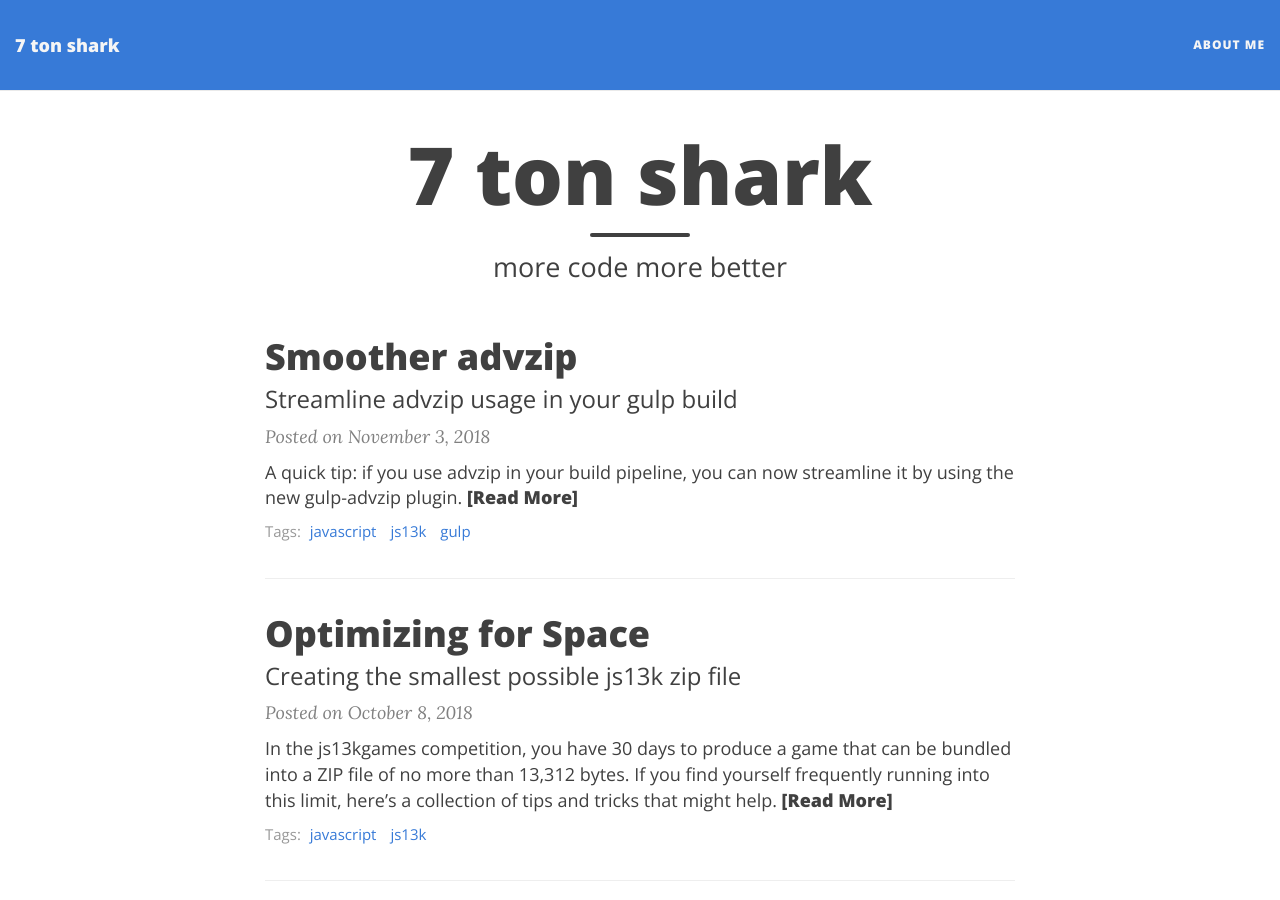
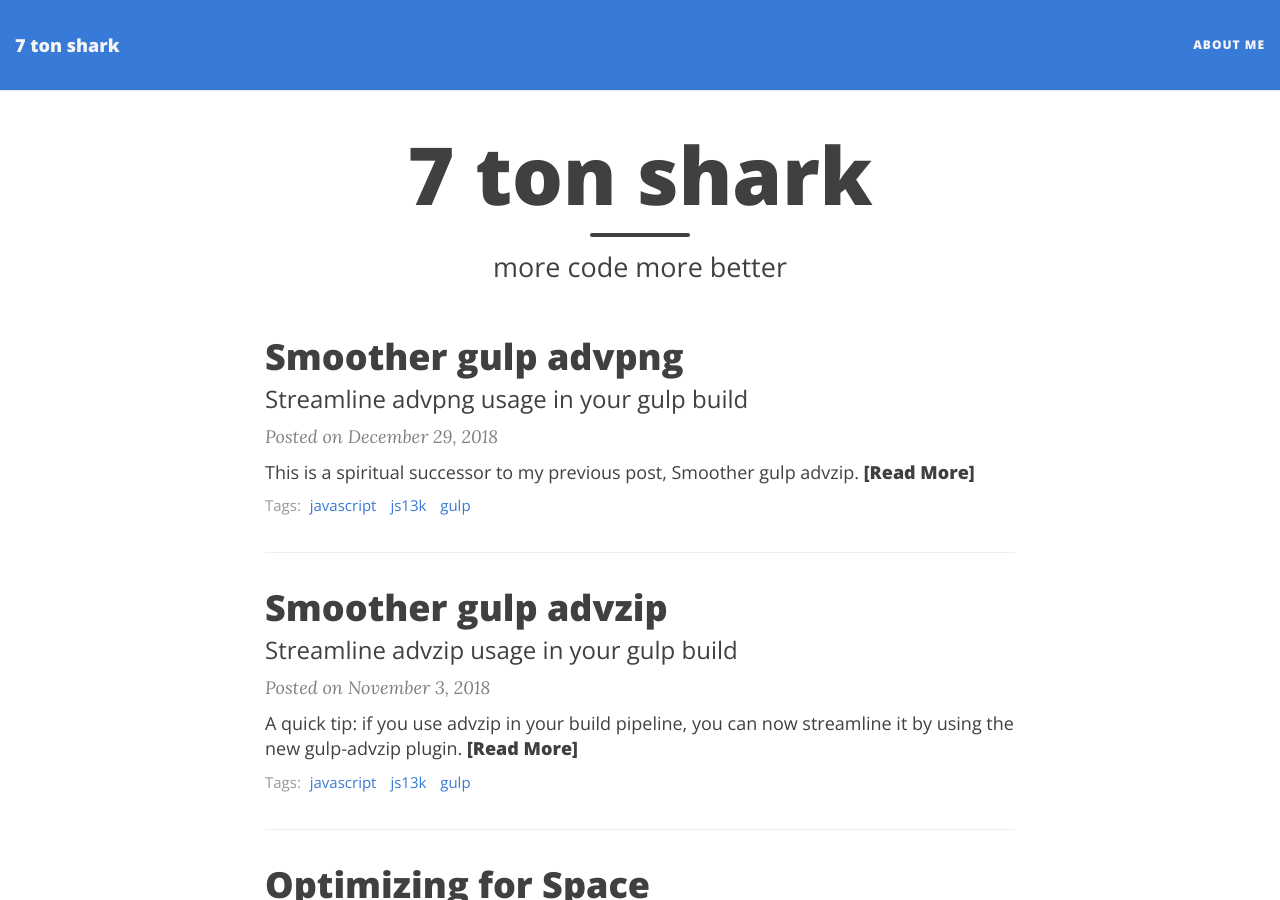
Before and after one commit to elliot-nelson/elliot-nelson.github.io, a Jekyll site: the page built from index.html, in a window 1280 px wide and 900 px high. Built offline with Jekyll 4.4.1, drawn with Linux system fonts in a browser that asks for light colours; nearby versions of some CDN libraries; the list of posts is cut into pages by our own code.

Commit message:
Smoother gulp advpng

````diff
--- a/_posts/2018-11-03-smoother-gulp-advzip.md
+++ b/_posts/2018-11-03-smoother-gulp-advzip.md
@@ -1,6 +1,6 @@
 ---
 layout: post
-title: Smoother advzip
+title: Smoother gulp advzip
 subtitle: Streamline advzip usage in your gulp build
 tags: [javascript, js13k, gulp]
 ---
--- /dev/null
+++ b/_posts/2018-12-29-smoother-gulp-advpng.md
@@ -0,0 +1,34 @@
+---
+layout: post
+title: Smoother gulp advpng
+subtitle: Streamline advpng usage in your gulp build
+tags: [javascript, js13k, gulp]
+---
+
+This is a spiritual successor to my previous post, [Smoother gulp advzip]({% post_url 2018-11-03-smoother-gulp-advzip %}).
+
+A quick tip: if you use `advpng` in your build pipeline, note that you can now pass the iterations (`--iter`) option
+through the [imagemin-advpng](https://github.com/imagemin/imagemin-advpng) plugin. If you haven't used it before, it
+looks something like this:
+
+```javascript
+    // gulpfile.js
+
+    const imagemin = require('imagemin');
+    const advpng = require('imagemin-advpng');
+
+    gulp.task('mytask', () => {
+        return gulp.src(['assets/*.png'])
+            .pipe(imagemin({ use: advpng({ optimizationLevel: 4 }) }))
+            .pipe(gulp.dest('out'));
+    });
+```
+
+Using the latest version of imagemin-advpng, you can now specify iterations as well; ideal for that last-pass
+squeeze-everything-we-possibly-can build of your js13k project:
+
+```javascript
+        return gulp.src(['assets/*.png'])
+            .pipe(imagemin({ use: advpng({ optimizationLevel: 4, iterations: 5000 }) }))
+            .pipe(gulp.dest('out'));
+```
````
